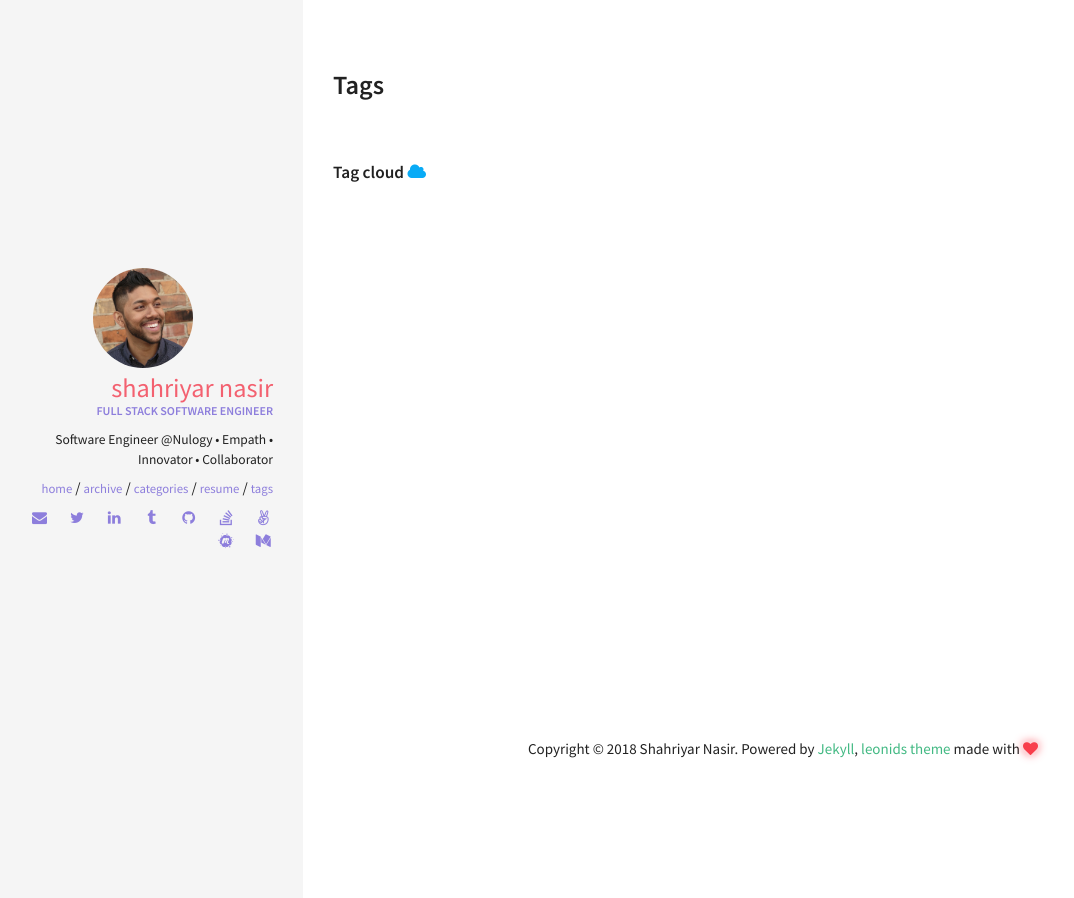
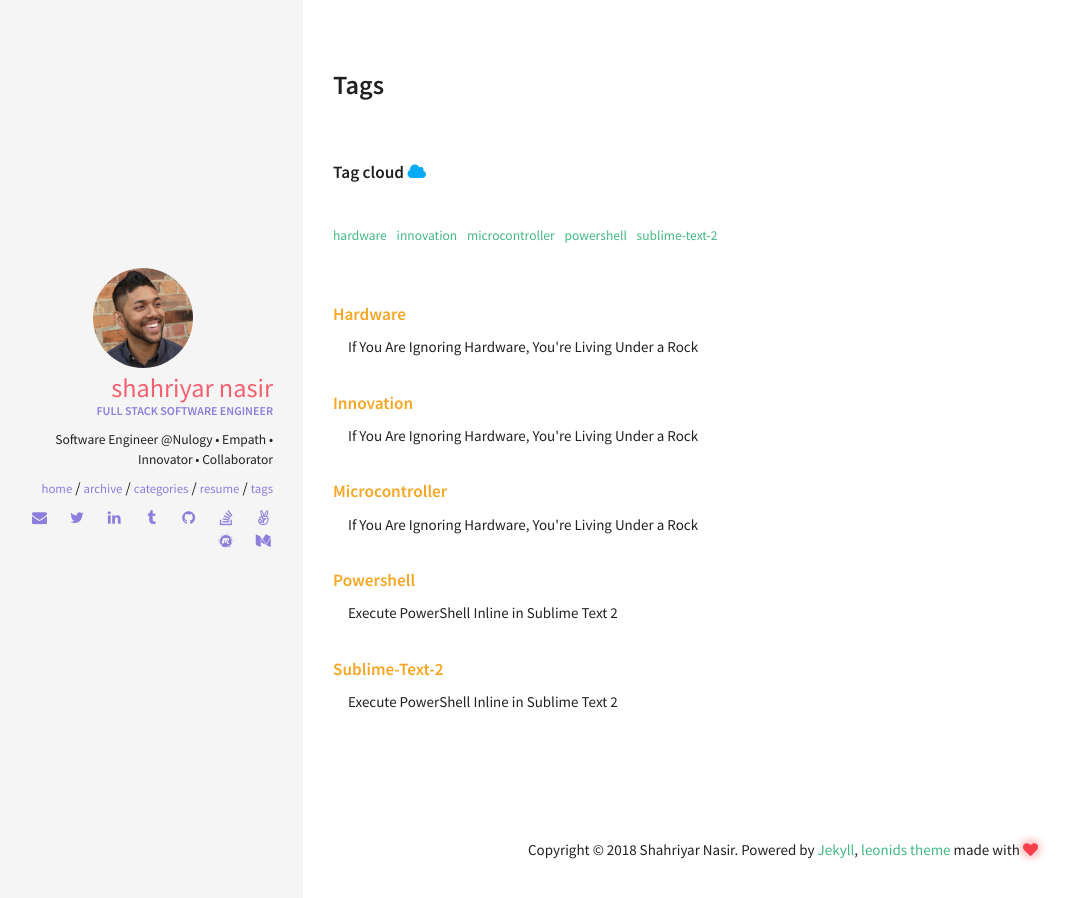
Before and after one commit to snasirca/snasirca.github.io, a Jekyll site: the page built from tags.html, in a window 1280 px wide. Shown: the whole page, without its empty margins (17-1091 px from the left). Built offline with Jekyll 4.4.1, drawn with Linux system fonts in a browser that asks for light colours; part of the change alters nothing that is shown.

Commit message:
Adds the powershell sublime text 2 plugin post

```diff
--- a/_posts/2012-11-19-if-you-are-ignoring-hardware-youre-living-under-a-rock.md
+++ b/_posts/2012-11-19-if-you-are-ignoring-hardware-youre-living-under-a-rock.md
@@ -3,6 +3,7 @@ layout: post
 title:  "If You Are Ignoring Hardware, You're Living Under a Rock"
 date:   2012-11-19 18:05:00
 categories: [hardware]
+tags: hardware innovation microcontroller
 comments: true
 ---
 
--- /dev/null
+++ b/_posts/2013-02-09-execute-powershell-inline-in-sublime-text-2.md
@@ -0,0 +1,74 @@
+---
+layout: post
+title:  "Execute PowerShell Inline in Sublime Text 2"
+date:   2013-02-09 20:58:00
+categories: [utilities]
+tags: powershell sublime-text-2
+comments: true
+---
+
+[Sublime Text 2] is by far my favourite text editor and I use it to edit/code practically everything. I was working on
+an assignment for my [CSC401H1 Natural Language Computing] course in it when I realized something. It happened when I
+was writing a final discussion text file and I needed to do some calculations.
+
+<!--more-->
+
+One of the set of lines in the discussion file was like this:
+
+    TheOnion
+        precision = 429/(429 + 126 + 75 + 79 + 36 + 156) = 47.6%
+        recall = 429/(429 + 216 + 63 + 50 + 126 + 115) = 42.9%
+    nytimes
+        precision = 522/(216 + 522 + 145 + 147 + 94 + 114) = 42.1%
+        recall = 522/(126 + 522 + 56 + 79 + 170 + 46) = 52.2%
+    torontostarnews
+        precision = 197/(63 + 56 + 197 + 131 + 75 + 130) = 30.2%
+        recall = 197/(75 + 145 + 197 + 75 + 454 + 54) = 19.7%
+
+I had to manually calculate those percentages using the math expression to the left. Since it was already in text, I
+decided to copy and paste it into [PowerShell] and copy paste the results back into Sublime Text. And that's when it hit
+me. There has got to be a more efficient way of doing this. I remembered a friend showing me that [TextMate is able to
+pipe commands] from the shell back into the text file inline. I am not sure if it replaces the highlighted text with the
+results of executing it but that's what I envisioned something like this would do. I did some Googling to see if such a
+thing existed for Sublime Text. It didn't turn up anything and I think that my bad search engine skills are to blame :(
+but it gave me an opportunity to try making something of my own. Despite the fact that the Sublime Text Plugin API is
+rather poorly documented, I was able to put something together quickly by looking at examples and browsing their forums.
+It's a neat little tool and you can grab it at GitHub: <https://github.com/snasirca/SublimeText-PowerShell-Inline> Put
+the plugin folder under `%APPDATA%\Sublime Text 2\Packages\`. You can get to that folder by typing it into the Run
+command window. To use it, simply type in a command that can be executed in PowerShell in the Sublime Text editor:
+
+    The quick brown fox jumped over the lazy dog...
+    date
+
+Highlight the text "date" and press "CTRL + SHIFT + R", and the command will be replaced with the result of its
+execution in PowerShell:
+
+    The quick brown fox jumped over the lazy dog...
+    February 9, 2013 8:11:55 PM
+
+Another handy usage is when you need quick math calculations:
+
+    The accuracy of the classifer was 252/(23+344+234+234+344)
+    The quick brown fox jumped over the lazy dog...
+
+With this plugin, it becomes:
+
+    The accuracy of the classifer was 0.213740458015267
+    The quick brown fox jumped over the lazy dog....
+
+And since PowerShell treats a command as a .NET object, you can do things like this:
+
+    The quick brown fox jumped over the lazy dog....
+    "watch out for the dolphins!".ToUpper()
+
+Becomes:
+
+    The quick brown fox jumped over the lazy dog....
+    WATCH OUT FOR THE DOLPHINS!
+
+Let me know what you think!
+
+[Sublime Text 2]: http://www.sublimetext.com/
+[CSC401H1 Natural Language Computing]: http://www.artsandscience.utoronto.ca/ofr/calendar/crs_csc.htm#CSC401H1
+[PowerShell]: http://en.wikipedia.org/wiki/Windows_PowerShell
+[TextMate is able to pipe commands]: http://manual.macromates.com/en/shell_commands
```
